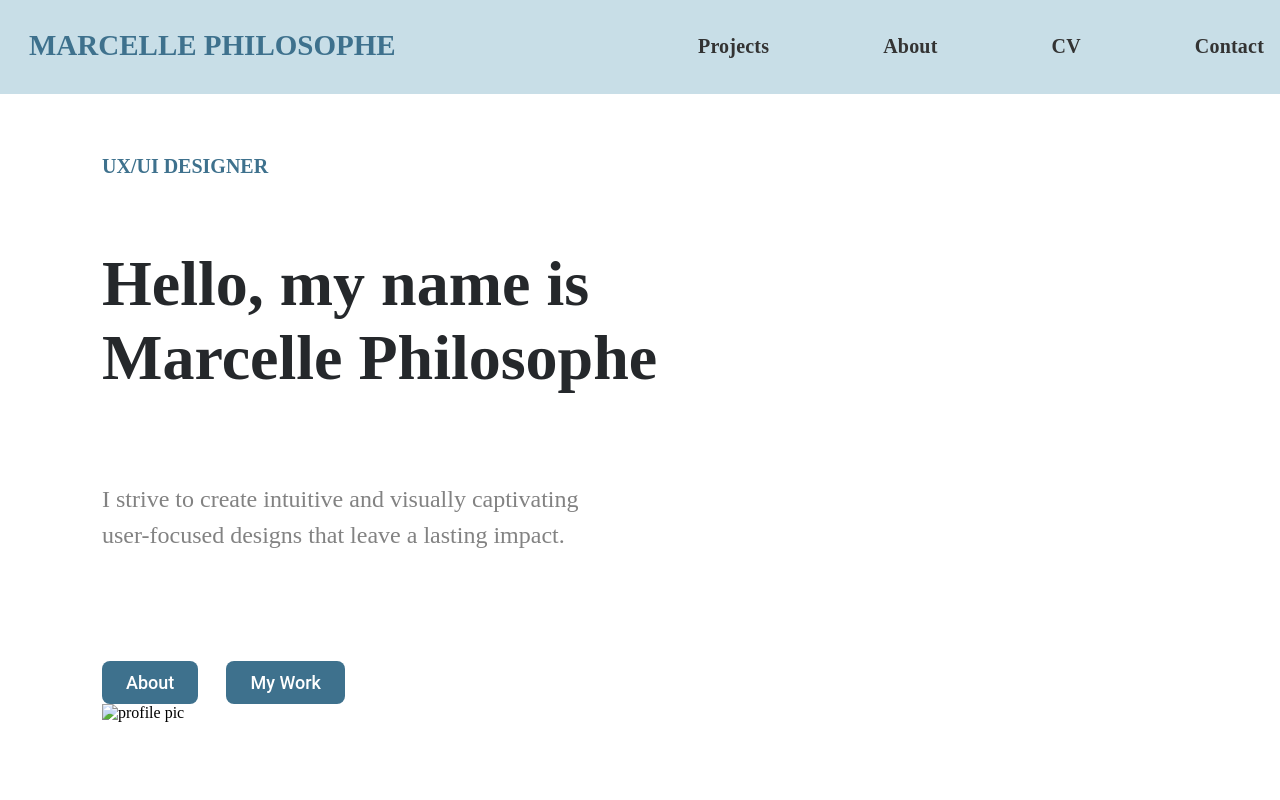
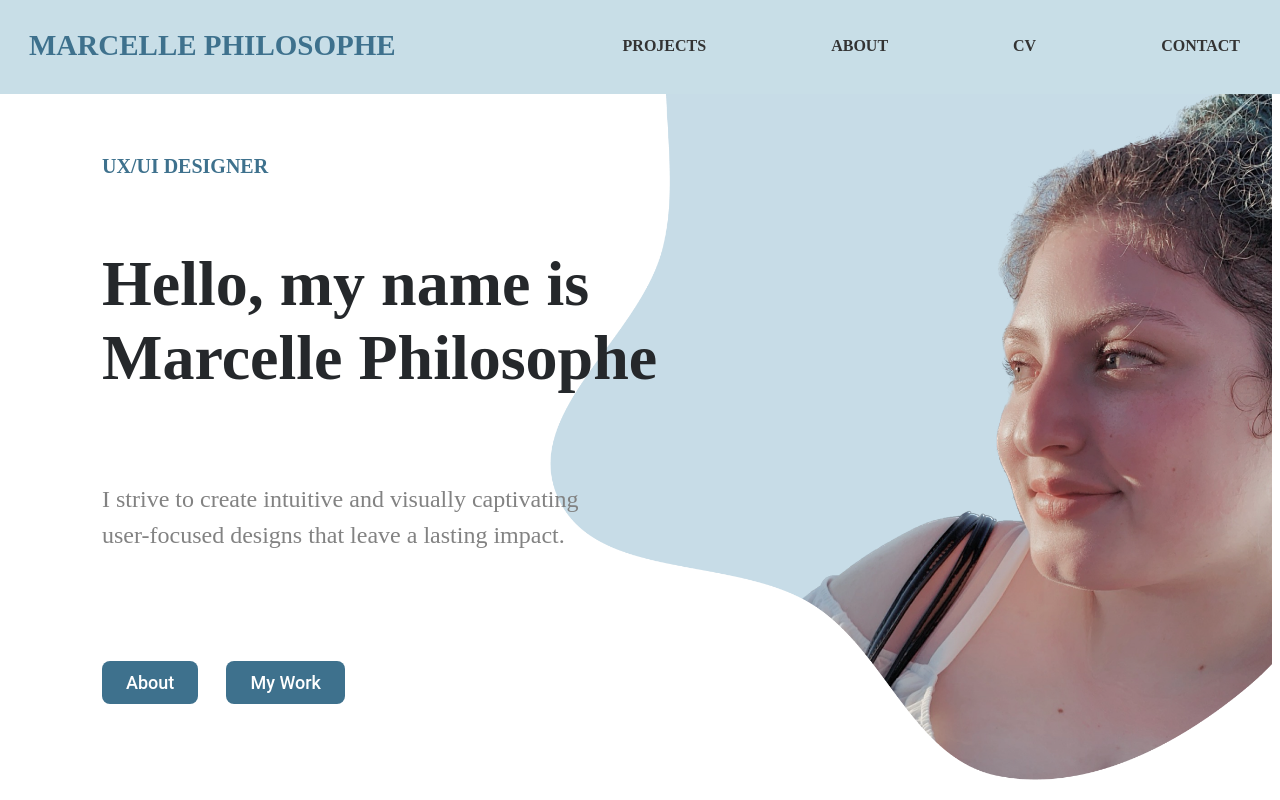
Before and after one commit to Marcellemp3/Marcellemp3.github.io, a plain HTML site: page index.html in a window 1280 px wide. Shown: the top 800 px of the page. Drawn offline with Linux system fonts and the light colour scheme.

Commit message:
module 19

```diff
--- a/index.css
+++ b/index.css
@@ -12,6 +12,7 @@
     top: 0px;
     left: 0px;
     position: absolute;
+    z-index: 999;
   }
 
   nav {
@@ -24,28 +25,38 @@
   }
 
   nav div {
-    display: flex;
-    flex-direction: row;
-    justify-content: space-evenly;
-    gap: 82px;
+    display: inline-flex;
+    justify-content: center;
+    align-items: center;
+    gap: 65px;
 
   }
 
+
   nav .menu-item {
-    padding: 16px;
-    display: flex;
-    justify-content: center;
-    align-items: center;
+    background-color: transparent;
     color: #333;
     font-family: Nunito Sans;
-    font-size: 20px;
-    font-style: normal;
+    font-size: 16px;
     font-weight: 600;
-    line-height: 24px;
-    letter-spacing: 0.2px;
+    padding: 10px 20px;
+    border-radius: 4px;
+    border: none;
+    cursor: pointer;
+    border-radius: 4px;
+    margin-right: 20px;
+    text-transform: uppercase;
+    transition: 0.5s ease;
     text-decoration: none;
 
   }
+
+  nav .menu-item:hover {
+    text-decoration: underline;
+    color: black;
+
+  }
+
 
  .main-div-1 {
     position: absolute;
@@ -71,6 +82,15 @@
     font-size: 32px;
   }
 
+  .right-photo {
+    padding-top: 86px;
+    float: right;
+    width: 770px;
+
+  }
+
+
+
   .body {
     color: #828282;
     font-family: Nunito Sans;
@@ -87,7 +107,12 @@
     padding-top: 44px;
     justify-content: space-between;
     width: 243px;
+    transition: .15s ease-in;
 
+  }
+
+  .main-buttons:hover {
+    color: #193342;
   }
 
   .card-container {
@@ -275,7 +300,7 @@
 }
 
 .card-container-2 h4 {
-      color: #25282B;
+    color: #25282B;
     font-family: Playfair Display;
     font-size: 40px;
     font-style: normal;
--- a/index.html
+++ b/index.html
@@ -2,6 +2,7 @@
 <html>
 <head>
     <link rel="stylesheet" type="text/css" href="index.css">
+
 </head>
 <body>
   <header>
@@ -15,10 +16,10 @@
         line-height: normal;
         text-transform: uppercase;">Marcelle Philosophe</p>
         <div>
-            <a class="menu-item" href="#">Projects</a>
-            <a class="menu-item" href="#">About</a>
-            <a class="menu-item" href="#">CV</a>
-            <a class="menu-item" href="#">Contact</a>
+            <button class="menu-item" onclick="navigateTo('MyWork.html')">Projects</button>
+            <button class="menu-item" onclick="navigateTo('about.html')">About</button>
+            <button class="menu-item" onclick="navigateTo('cv.html')">CV</button>
+            <button class="menu-item" onclick="navigateTo('contact.html')">Contact</button>
         </div>
     </nav>
   </header>
@@ -53,10 +54,10 @@
                 <button class="button">About</button>
                 <button class="button">My Work</button>
             </div>
-        <div>
-            <img src="profile.png" alt="profile pic">
         </div>
-        </div>
+    <div>
+        <img src="main pic profile.png" alt="main-profile" class="right-photo">
+    </div>
     </section>
 
     <div class="card-container">
@@ -106,5 +107,6 @@
         </div>
     </div>
   </main>
+  <script src="marcelle.js"></script>
 </body>
 </html>
```
Also changed, not shown: MyWork.html (+5 -5 lines), about.html (+5 -6 lines).
